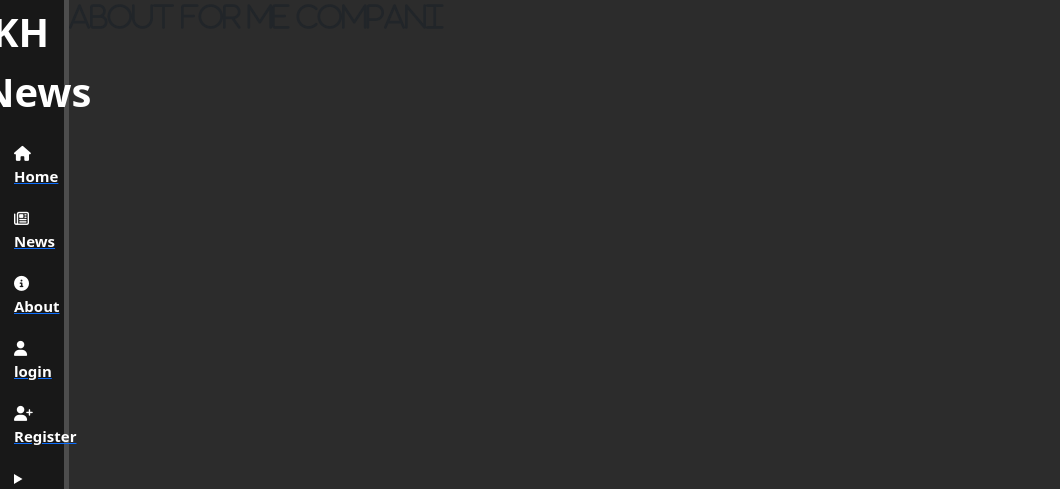
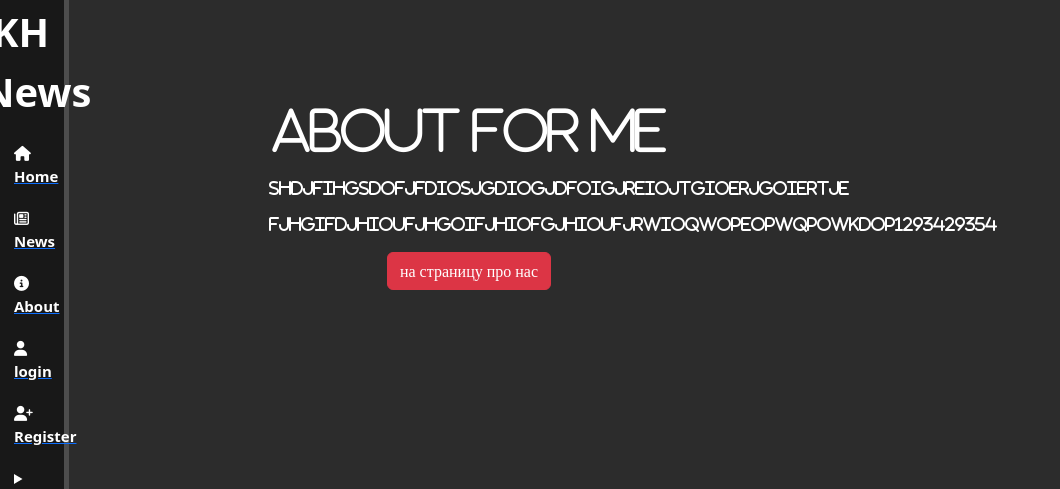
Before and after one commit to zligusi/kh-news, a Django app: page /about in a window 1280 px wide. Shown: the top 489 px of the page, without its empty margins (0-1060 px from the left). Run offline with Django 5.2, Linux system fonts and the light colour scheme.

Commit message:
about.html and index.html new text

```diff
--- a/main/static/main/css/layout.css
+++ b/main/static/main/css/layout.css
@@ -30,7 +30,7 @@ aside ul li {
     display: block;
     margin-top: 20px;
     font-size: 15px;
-    transition: all .6s ease;
+    transition: transform .6s ease;
 }
 
 aside ul li:hover , aside ul a :hover{
@@ -38,3 +38,17 @@ aside ul li:hover , aside ul a :hover{
     text-decoration: none ;
     transform: scale(1.05);
 }
+
+.features{
+    float: center;
+    color: #fff;
+    margin-top: 100px;
+    text-align: center;
+    width: 200% ;
+}
+
+.features h1{font-size: 50px;}
+.features p {
+    max-width: 400px;
+    margin: 20px auto;
+}
--- a/main/templates/main/about.html
+++ b/main/templates/main/about.html
@@ -1,5 +1,10 @@
 {% extends "main/layout.html" %}
 
 {%block content%}
-<h3>about for me compani</h3>
+    <div class="features">
+        <h1>about for me </h1>
+        <p>shdjfihgsdofjfdiosjgdiogjdfoigjreiojtgioerjgoiertje</p>
+        <p>fjhgifdjhioufjhgoifjhiofgjhioufjrwioqwopeopwqpowkdop1293429354</p>
+        <button class="btn btn-danger">на страницу про нас</button>
+    </div>
 {%endblock%}
--- a/main/templates/main/layout.html
+++ b/main/templates/main/layout.html
@@ -36,7 +36,7 @@
     </aside>
 
     <div class="content">
-        {% block content %}
+    {% block content %}
     {% endblock %}
     </div>
 
```
Also changed, not shown: main/templates/main/index.html (+6 -2 lines).
